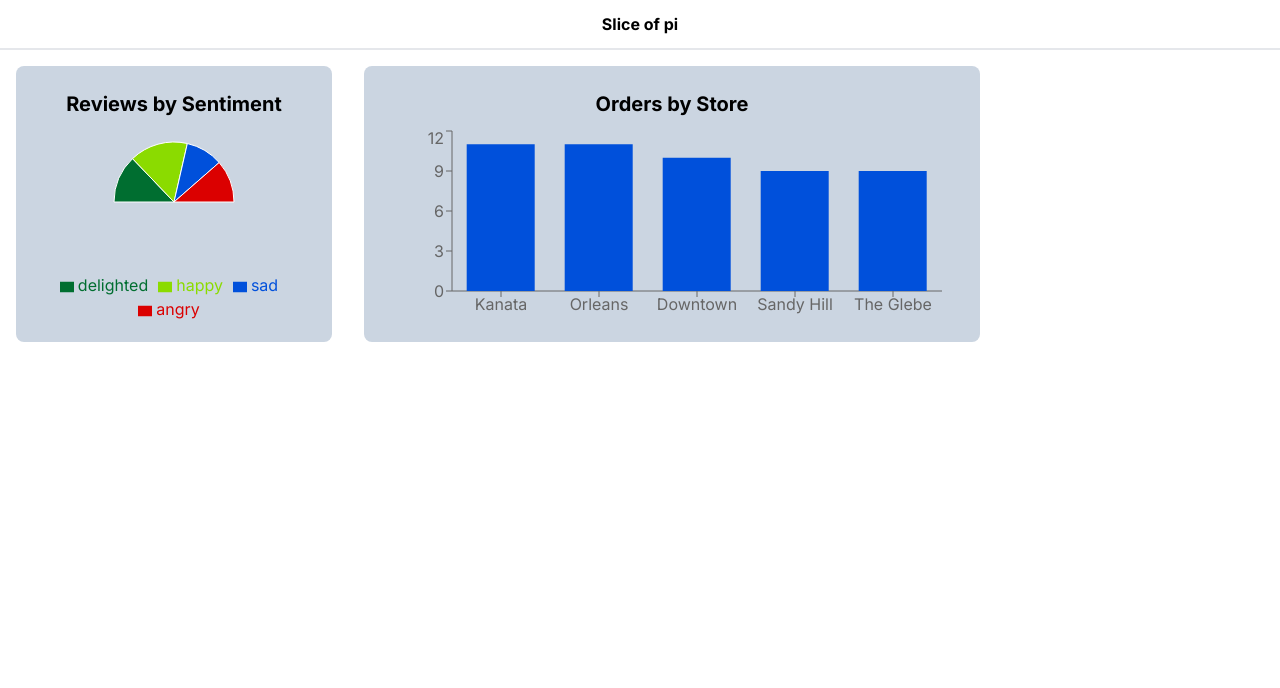
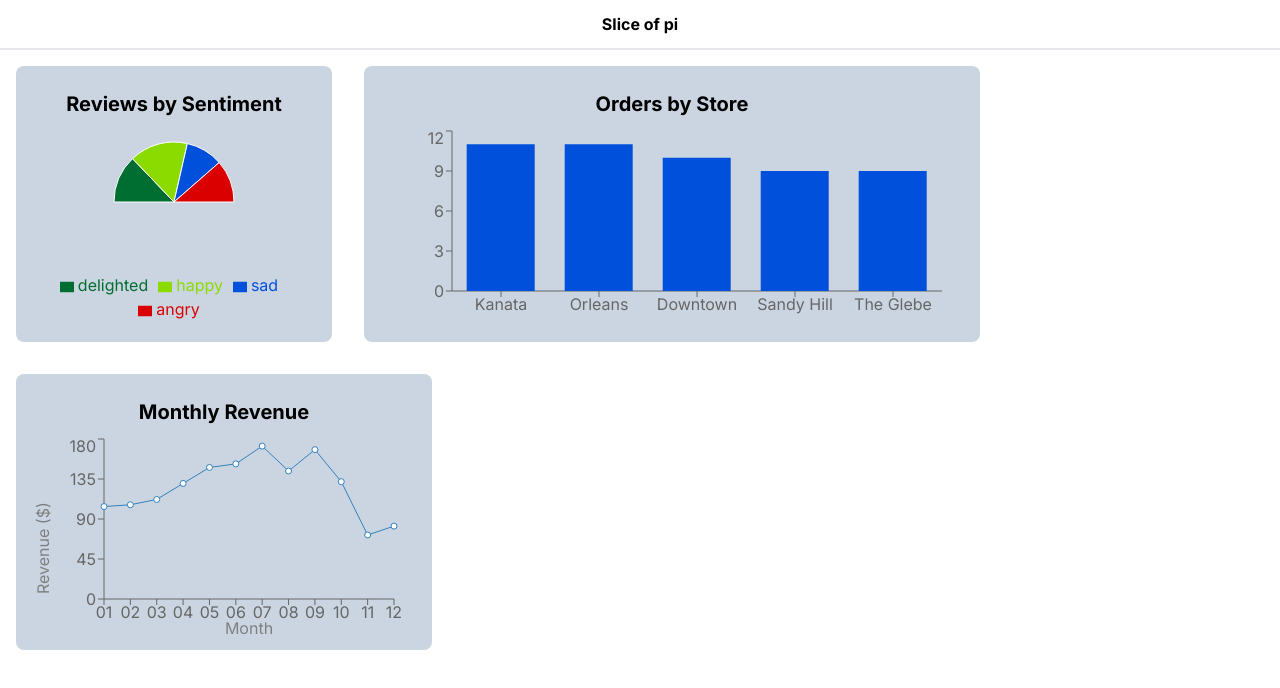
Before and after one commit to J-Dufour/outstem-technical-interview, a Next.js app in the folder slice-of-pi/: page / in a window 1280 px wide. Shown: the top 688 px of the page. Built offline with nearby package versions, Linux system fonts and the light colour scheme.

Commit message:
feat: add line graph for monthly revenue

```diff
--- /dev/null
+++ b/slice-of-pi/src/app/components/LineGraph.tsx
@@ -0,0 +1,38 @@
+import { Bar, BarChart, Cell, Label, Legend, Line, LineChart, Pie, PieChart, Rectangle, ResponsiveContainer, Tooltip, XAxis, YAxis } from "recharts";
+import type { DataPoint } from "../util/types";
+
+interface LineGraphProps {
+    data: DataPoint[],
+    xAxis?: string,
+    yAxis?: string
+}
+
+export default function LineGraph(props: LineGraphProps) {
+
+    return (
+        <ResponsiveContainer width={400} aspect={2}>
+            <LineChart
+                width={300}
+                height={300}
+                data={props.data}
+                margin={{
+                    top: 5,
+                    right: 30,
+                    left: 20,
+                    bottom: 5,
+                }}
+            >
+                <XAxis dataKey="ind" >
+                    <Label value={props.xAxis} offset={-5} position="insideBottom" />
+                </XAxis>
+                <YAxis >
+                 <Label value={props.yAxis} angle={-90} position="insideBottomLeft" />
+                </YAxis>
+                <Tooltip/>
+                <Line dataKey="dep" name="count" />
+
+            </LineChart>
+
+        </ResponsiveContainer>
+    );
+}
--- a/slice-of-pi/src/app/page.tsx
+++ b/slice-of-pi/src/app/page.tsx
@@ -2,9 +2,10 @@
 import Image from "next/image";
 import { getOrderData, getPricingData, getReviewData } from "./util/dataStore";
 import PieGraph from "./components/PieGraph";
-import { DataPoint } from "./util/types";
+import { DataPoint, Order, OrderItem, Review } from "./util/types";
 import StatCard from "./components/StatCard";
 import BarGraph from "./components/BarGraph";
+import LineGraph from "./components/LineGraph";
 
 const REVIEW_COLOURS: { [key: string]: string } = {
   'angry': '#db0000',
@@ -13,50 +14,76 @@ const REVIEW_COLOURS: { [key: string]: string } = {
   'delighted': '#006e30'
 }
 
-type Order = {
-  order_id: number,
-  store: 'Kanata' | 'Orleans' | 'Downtown' | 'Sandy Hill' | 'The Glebe',
-  items: {
-    type: 'Cheese' | 'Pepperoni' | 'Deluxe' | 'Hawaiian' | 'Meatlovers',
-    size: 'L' | 'M' | 'S',
-  }[],
-  date: string
-}
-
-type Review = {
-  review_id: number,
-  sentiment: 'delighted' | 'happy' | 'sad' | 'angry',
-  store: 'Kanata' | 'Orleans' | 'Downtown' | 'Sandy Hill' | 'The Glebe',
-  date: string,
-  message: string
-}
 
 export default function Home() {
   const orderData = getOrderData();
   const pricingData = getPricingData();
   const reviewData = getReviewData() as Review[];
 
+  const tableToDataPoints = (table : {[key: string]: number}) => {
+    const result : DataPoint[] = [];
+    for (const key in table) {
+      result.push({ ind: key, dep: table[key] });
+    }
+    return result;
+  }
+
   const sumByGroup = (data: {[key: string]: any}[], groupKey: string): DataPoint[] => {
     const sum: { [key: string]: number } = {}; // to add up reviews
-    const result: DataPoint[] = []; // to return
+
 
     data.forEach((entry: {[key: string]: any}) => {
       // add key to sum if non-existent
       if (!(entry[groupKey] in sum)) sum[entry[groupKey]] = 0;
-      //add to sum
+      // add to sum
       sum[entry[groupKey]]++;
     })
 
     // generate DataPoint array
-    for (const key in sum) {
-      result.push({ ind: key, dep: sum[key], colour: REVIEW_COLOURS[key]})
-    }
-
+    const result: DataPoint[] = tableToDataPoints(sum);
+    // add colour
+    result.forEach((point) => {point.colour = REVIEW_COLOURS[point.ind]});
+    // return
     return result;
   }
 
+  const sumOrderCostsByMonth = (data: Order[]): DataPoint[] => {
+    const sumOrderItems = (items : OrderItem[]): number => {
+      return items.map((i) => pricingData[i.type][i.size])
+                  .reduce((x,y) => x + y, 0); // sum up all prices
+    }
+
+    const monthTable : {[key: string] : number} = {
+      '01': 0,
+      '02': 0,
+      '03': 0,
+      '04': 0,
+      '05': 0,
+      '06': 0,
+      '07': 0,
+      '08': 0,
+      '09': 0,
+      '10': 0,
+      '11': 0,
+      '12': 0,
+    } // per-month total of orders
+
+
+
+    data.forEach((order: Order) => {
+      const month = order.date.substring(5,7); // grab the 'MM' from 'YYYY-MM-DD'
+      monthTable[month] += sumOrderItems(order.items); // add to per-month sum
+    })
+
+    //generate data points, sort ascending, and return
+    return tableToDataPoints(monthTable).sort((a,b) => a.ind < b.ind ? -1 : 1);
+  }
+
+
   const reviewPieGraphData = sumByGroup(reviewData, 'sentiment');
-  const orderBarGraphData = sumByGroup(orderData, 'store')
+  const orderBarGraphData = sumByGroup(orderData, 'store');
+  const revenueLineGraphData = sumOrderCostsByMonth(orderData);
+
   return (
     <main>
       <div className="text-center py-3 text-xxl font-bold border-b-2">
@@ -69,6 +96,9 @@ export default function Home() {
         <StatCard title="Orders by Store">
           <BarGraph data={orderBarGraphData}/>
         </StatCard>
+        <StatCard title="Monthly Revenue">
+          <LineGraph data={revenueLineGraphData} xAxis="Month" yAxis="Revenue ($)"/>
+        </StatCard>
       </div>
     </main>
   );
--- a/slice-of-pi/src/app/util/dataStore.ts
+++ b/slice-of-pi/src/app/util/dataStore.ts
@@ -1,17 +1,18 @@
 import orderData from './order_data.json'
 import pricingData from './pricing_data.json'
 import  reviewData from './review_data.json'
+import { Order, Review } from './types';
 
-const getOrderData = () => {
-    return orderData;
+const getOrderData = () : Order[] => {
+    return orderData as Order[];
 }
 
 const getPricingData = () => {
     return pricingData;
 }
 
-const getReviewData = () => {
-    return reviewData;
+const getReviewData = () : Review[] => {
+    return reviewData as Review[];
 }
 
 export {getOrderData, getPricingData, getReviewData};
--- a/slice-of-pi/src/app/util/types.ts
+++ b/slice-of-pi/src/app/util/types.ts
@@ -3,3 +3,23 @@ export interface DataPoint {
     dep: number, // dependent variable
     colour?: string
 }
+
+export type OrderItem = {
+    type: 'Cheese' | 'Pepperoni' | 'Deluxe' | 'Hawaiian' | 'Meatlovers',
+    size: 'L' | 'M' | 'S',
+}
+
+export type Order = {
+    order_id: number,
+    store: 'Kanata' | 'Orleans' | 'Downtown' | 'Sandy Hill' | 'The Glebe',
+    items: OrderItem[],
+    date: string
+}
+
+export type Review = {
+    review_id: number,
+    sentiment: 'delighted' | 'happy' | 'sad' | 'angry',
+    store: 'Kanata' | 'Orleans' | 'Downtown' | 'Sandy Hill' | 'The Glebe',
+    date: string,
+    message: string
+}
```
